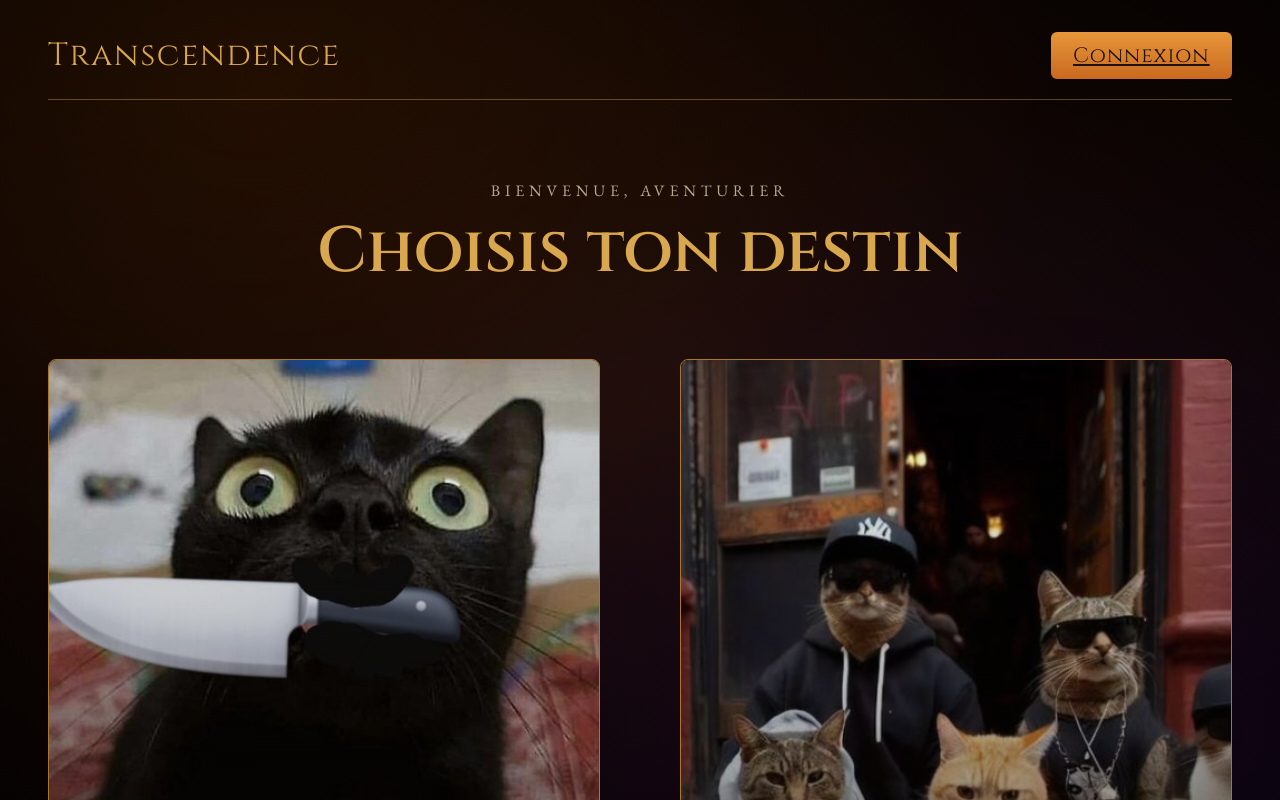
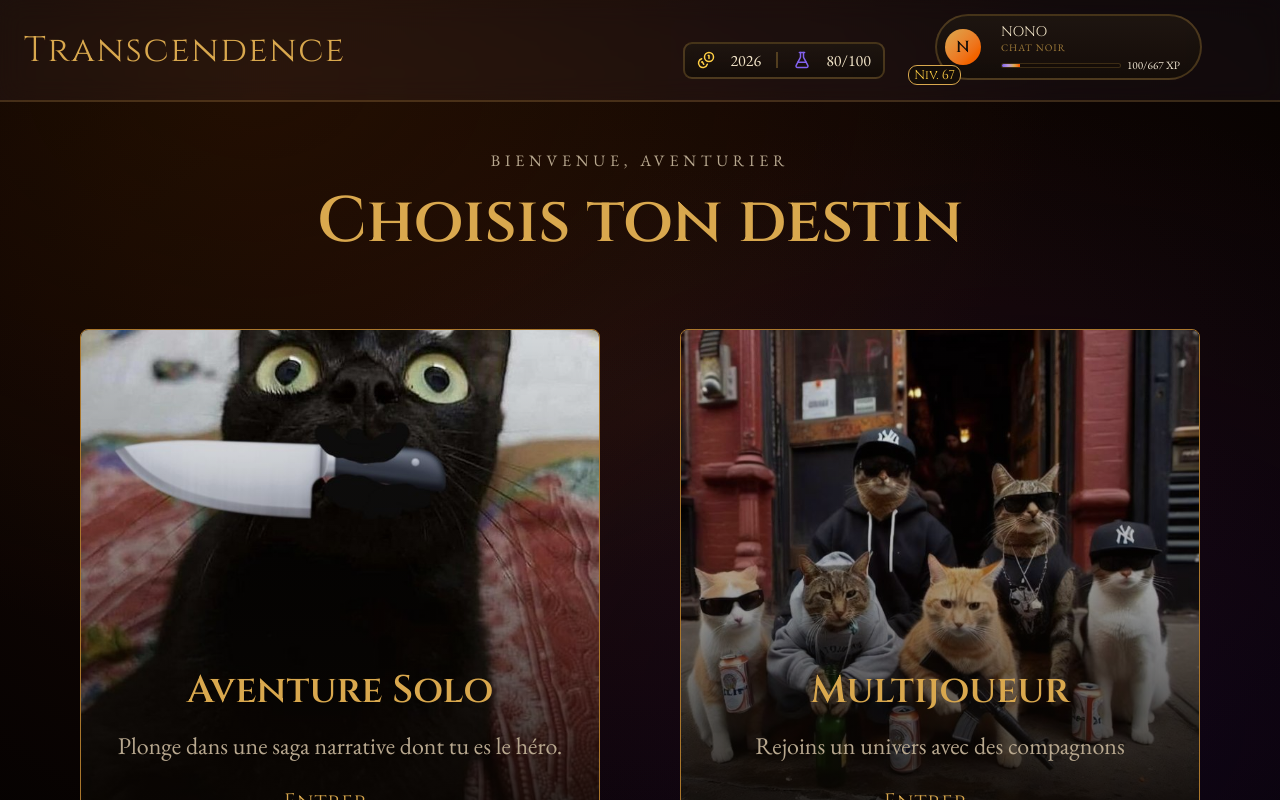
Before and after one commit to nawtam/ft_transcendence, a React (Vite) app in the folder frontend/: page / in a window 1280 px wide. Shown: the top 800 px of the page. Built offline with nearby package versions, Linux system fonts and the light colour scheme.

Commit message:
add connected player header
- New Header.tsx component showing pseudo, level, class, XP, gold, mana
- Conditional rendering in Home.tsx based on auth state
- Dropdown menu on click (profile, friends, settings, logout)
- Styling: gradients, glow on site name, transparent background

```diff
--- /dev/null
+++ b/frontend/src/composants/Header.tsx
@@ -0,0 +1,71 @@
+import { Coins, FlaskConical } from 'lucide-react';
+import { useState } from 'react';
+import '../css/Header.css';
+
+interface Joueur {
+  pseudo: string;
+  niveau: number;
+  classe: string;
+  xpActuel: number;
+  xpTotal: number;
+  or: number;
+  mana: number;
+  manaMax: number;
+}
+
+interface HeaderProps {
+  joueur: Joueur;
+}
+
+function Header({ joueur }: HeaderProps) {
+  const pourcentageXP = (joueur.xpActuel / joueur.xpTotal) * 100;
+  const [menuOuvert, setMenuOuvert] = useState(false);
+  return (
+    <header className="header-connecte">
+      <span className="site-name">Transcendence</span>
+
+      <div className="header-right">
+        <div className="header-stats">
+          <span className="stat-item">
+            <Coins className="stat-icon stat-icon-gold" />
+            {joueur.or}
+          </span>
+          <span className="stat-divider"></span>
+          <span className="stat-item">
+            <FlaskConical className="stat-icon stat-icon-mana" />
+            {joueur.mana}/{joueur.manaMax}
+          </span>
+        </div>
+
+        <div className="header-player" onClick={() => setMenuOuvert(!menuOuvert)}>
+          <div className="avatar-wrapper">
+            <div className="avatar">{joueur.pseudo.charAt(0).toUpperCase()}</div>
+            <div className="level-badge">Niv. {joueur.niveau}</div>
+            {menuOuvert && (
+             <div className="dropdown-menu">
+            <button className="dropdown-item">Mon profil</button>
+            <button className="dropdown-item">Mes amis</button>
+            <button className="dropdown-item">Paramètres</button>
+            <div className="dropdown-divider"></div>
+            <button className="dropdown-item dropdown-item-danger">Déconnexion</button>
+            </div>
+)}
+          </div>
+
+          <div className="player-info">
+            <span className="player-pseudo">{joueur.pseudo}</span>
+            <span className="player-classe">{joueur.classe}</span>
+            <div className="player-xp-row">
+              <div className="xp-barre-fond">
+                <div className="xp-barre-remplie" style={{ width: `${pourcentageXP}%` }}></div>
+              </div>
+              <span className="xp-text">{joueur.xpActuel}/{joueur.xpTotal} XP</span>
+            </div>
+          </div>
+        </div>
+      </div>
+    </header>
+  );
+}
+
+export default Header;
--- /dev/null
+++ b/frontend/src/css/Header.css
@@ -0,0 +1,256 @@
+.header-connecte {
+  position: sticky;
+  top: 0;
+  z-index: 40;
+  display: flex;
+  align-items: center;
+  justify-content: space-between;
+  gap: 20px;
+  padding: 12px 24px;
+  border-bottom: 2px solid color-mix(in oklch, var(--color-gold) 20%, transparent);
+  backdrop-filter: blur(12px);
+  background-color: color-mix(in oklch, var(--color-cosmo) 5%, transparent);
+}
+
+.site-name {
+  font-family: var(--font-display);
+  color: var(--color-gold);
+  font-size: 2.2rem;
+  letter-spacing: 0.05em;
+}
+
+.header-right {
+  display: flex;
+  align-items: center;
+  gap: 50px;
+}
+
+/* --- Panneau partagé (pilule stats + bloc joueur) --- */
+.header-stats
+{
+    display: flex;
+    align-items: center;
+    border-radius: 9px;
+    background: linear-gradient(180deg,
+    color-mix(in oklch, var(--color-bg-elevated) 95%, transparent),
+    color-mix(in oklch, var(--color-bg) 95%, transparent)
+  );
+  border: 2.5px solid color-mix(in oklch, var(--color-gold) 25%, transparent);
+  backdrop-filter: blur(10px);
+}
+.header-player {
+  display: flex;
+  align-items: center;
+  border-radius: 999px;
+  background: linear-gradient(
+    180deg,
+    color-mix(in oklch, var(--color-bg-elevated) 95%, transparent),
+    color-mix(in oklch, var(--color-bg) 95%, transparent)
+  );
+  border: 2px solid color-mix(in oklch, var(--color-gold) 25%, transparent);
+  backdrop-filter: blur(10px);
+}
+
+.header-stats {
+  gap: 15px;
+  padding: 6px 12px;
+  margin-bottom: -20px;
+}
+
+.header-player {
+  gap: 20px;
+  z-index: 50;
+  padding: 8px 16px 8px 10 px;
+  transition: all 0.3s ease;
+  margin-right: 54px;
+  margin-bottom: 8px;
+  margin-top: 2px;
+  padding: 6px 20px 6px 8px;
+  position: relative;
+  cursor: pointer;
+}
+
+.header-player:hover {
+  border-color: color-mix(in oklch, var(--color-gold) 60%, transparent);
+  box-shadow: 0 0 25px color-mix(in oklch, var(--color-gold) 25%, transparent);
+  transform: translateY(-2px);
+}
+
+.stat-item {
+  display: flex;
+  align-items: center;
+  gap: 15px;
+  font-size: 1rem;
+  font-weight: 6000;
+  color: var(--color-parchment);
+  font-variant-numeric: tabular-nums;
+}
+
+.stat-icon {
+  width: 18px;
+  height: 18px;
+}
+
+.stat-icon-gold {
+  color: var(--color-gold-bright);
+}
+
+.stat-icon-mana {
+  color: var(--color-arcane);
+}
+
+.stat-divider {
+  width: 2px;
+  height: 16px;
+  background-color: color-mix(in oklch, var(--color-gold) 30%, transparent);
+}
+
+/* --- Avatar + niveau --- */
+.avatar-wrapper {
+  position: relative;
+  width: 36px;
+  height: 36px;
+  flex-shrink: 0;
+}
+
+.avatar {
+  width: 36px;
+  height: 36px;
+  border-radius: 50%;
+  background: linear-gradient(to bottom right, var(--color-gold), var(--color-ember));
+  display: flex;
+  align-items: center;
+  justify-content: center;
+  font-family: var(--font-display);
+  font-weight: bold;
+  font-size: 1rem;
+  color: var(--color-bg);
+}
+
+.level-badge {
+  position: absolute;
+  bottom: -20px;
+  right: 20px;
+  height: 20px;
+  min-width: 16px;
+  padding: 3px 5px;
+  border-radius: 9px;
+  background-color: var(--color-bg);
+  border: 1px solid var(--color-gold);
+  display: flex;
+  align-items: center;
+  justify-content: center;
+  font-size: 0.8rem;
+  font-family: var(--font-display);
+  color: var(--color-gold-bright);
+  white-space: nowrap;
+}
+
+/* --- Infos joueur --- */
+.player-info {
+  display: flex;
+  flex-direction: column;
+}
+
+.player-pseudo {
+  font-family: var(--font-display);
+  color: var(--color-parchment);
+  font-size: 0.875rem;
+}
+
+.player-classe {
+  font-family: var(--font-body);
+  color: color-mix(in oklch, var(--color-gold) 70%, transparent);
+  font-size: 0.625rem;
+  text-transform: uppercase;
+  letter-spacing: 0.1em;
+}
+
+.player-xp-row {
+  display: flex;
+  align-items: center;
+  gap: 6px;
+  margin-top: 4px;
+}
+
+.xp-barre-fond {
+  width: 120px;
+  height: 5px;
+  border-radius: 999px;
+  background-color: color-mix(in oklch, var(--color-bg) 60%, transparent);
+  border: 1px solid color-mix(in oklch, var(--color-gold) 20%, transparent);
+  overflow: hidden;
+}
+
+.xp-barre-remplie {
+  height: 100%;
+  background: linear-gradient(to right, var(--color-arcane), var(--color-cosmo), var(--color-gold), var(--color-ember));
+}
+
+.xp-text {
+  font-size: 0.7rem;
+  color: color-mix(in oklch, var(#ffffffb2) 60%, transparent);
+  font-variant-numeric: tabular-nums;
+}
+
+/*---- menu deroulant*/
+
+.dropdown-menu {
+  position: absolute;
+  top: calc(100% + 13.5px);
+  right: -170px;
+  z-index: 10;
+  margin-right: 12px;
+  min-width: 180px;
+  display: flex;
+  flex-direction: column;
+  padding: 6px;
+  border-radius: 5px;
+  background: linear-gradient(
+    180deg,
+    color-mix(in oklch, var(--color-bg-elevated) 95%, transparent),
+    color-mix(in oklch, var(--color-bg) 90%, transparent)
+  );
+  border: 1.5px solid color-mix(in oklch, var(--color-gold) 30%, transparent);
+  backdrop-filter: blur(10px);
+  box-shadow:
+     0 8px 16px color-mix(in oklch, var(--color-gold) 12%, transparent),
+     0 8px 24px rgba(0, 0, 0, 0.4);
+  z-index: 50;
+}
+.dropdown-menu:hover {
+  border-color: color-mix(in oklch, var(--color-gold) 60%, transparent);
+  box-shadow: 0 0 25px color-mix(in oklch, var(--color-gold) 25%, transparent);
+}
+
+.dropdown-item {
+  display: flex;
+  align-items: center;
+  width: 100%;
+  padding: 10px 14px;
+  border: none;
+  background: transparent;
+  border-radius: 6px;
+  font-family: var(--font-body);
+  font-size: 0.9rem;
+  color: var(--color-text);
+  text-align: left;
+  cursor: pointer;
+  transition: background-color 0.2s ease, color 0.2s ease;
+}
+
+.dropdown-item:hover {
+  background-color: color-mix(in oklch, var(--color-gold) 12%, transparent);
+  color: var(--color-gold-bright);
+}
+
+.dropdown-divider {
+  height: 1px;
+  margin: 6px 8px;
+  background-color: color-mix(in oklch, var(--color-gold) 20%, transparent);
+}
+
+.dropdown-item-danger:hover {
+  background-color: color-mix(in oklch, var(--color-destructive, #c0392b) 20%, transparent);
+  color: #ff6b6b;
+}
--- a/frontend/src/css/Home.css
+++ b/frontend/src/css/Home.css
@@ -4,19 +4,26 @@
 }
 
 .header {
+  position: sticky;
+  top: 0;
+  z-index: 40;
   display: flex;
+  align-items: center;
   justify-content: space-between;
-  align-items: center;
-  padding-bottom: 1.25rem;
-  border-bottom: 1px solid rgba(217, 168, 78, 0.4);
-  margin-bottom: 1rem;
+  gap: 20px;
+  padding: 12px 24px;
+  border-bottom: 2px solid color-mix(in oklch, var(--color-gold) 20%, transparent);
+  backdrop-filter: blur(12px);
+  background-color: color-mix(in oklch, var(--color-cosmo) 5%, transparent);
 }
 
 .Transcendence {
   font-family: var(--font-display);
   color: var(--color-gold);
   letter-spacing: 0.05em;
-  font-size: 2rem;
+  font-size: 2.2rem;
+  margin-bottom: 10px;
+  margin-top: 20px;
   text-decoration: none;
 }
 
@@ -25,9 +32,9 @@
   background: linear-gradient(180deg, #e8963a, #c9691f);
   color: #1a1006;
   border: none;
-  padding: 0.6rem 1.4rem;
+  padding: 0.5rem 1.4rem;
   border-radius: 6px;
-  font-size: 0.85rem;
+  font-size: 0.5rem;
   letter-spacing: 1em;
   cursor: pointer;
   transition: color 0.25s ease;
@@ -39,7 +46,7 @@
 
 .hero {
   text-align: center;
-  margin-top: 5rem;
+  margin-top: 1rem;
 }
 
 .eyebrow {
@@ -65,8 +72,8 @@
 
 .card {
   position: relative;
-  width: 820px;
-  height: 820px;
+  width: 520px;
+  height: 520px;
   border: 1px solid var(--color-gold-dark);
   border-radius: 8px;
   overflow: hidden;
--- a/frontend/src/css/index.css
+++ b/frontend/src/css/index.css
@@ -7,6 +7,11 @@
   --color-text-muted: #b8a88f;
   --font-display: 'Cinzel', serif;
   --font-body: 'EB Garamond', serif;
+  --color-gold-bright: oklch(0.88 0.16 85);
+  --color-ember: oklch(0.65 0.22 40);
+  --color-arcane: oklch(0.6 0.2 290);
+  --color-parchment: oklch(0.92 0.04 85);
+    --color-cosmo: oklch(72.658% 0.1046 307.14);
 }
 
 * {
--- a/frontend/src/pages/Home.tsx
+++ b/frontend/src/pages/Home.tsx
@@ -1,7 +1,8 @@
-import DestinyCard from '../composants/DestinyCard'
-import soloImage from '../assets/home/solo.jpg'
-import multiImage from '../assets/home/multi.jpg'
-import { Link } from 'react-router-dom'
+import DestinyCard from '../composants/DestinyCard';
+import soloImage from '../assets/home/solo.jpg';
+import multiImage from '../assets/home/multi.jpg';
+import Header from '../composants/Header';
+import { Link } from 'react-router-dom';
 import { useState } from "react";
 import '../css/Home.css'
 
@@ -21,22 +22,27 @@ function Home() {
     pseudo: "NONO",
     niveau: 67,
     classe: "chat noir",
-    xpActuel: 667,
+    xpActuel: 100,
     xpTotal: 667,
     or: 2026,
     mana: 80,
     manaMax: 100,
   });
-  return (
-    <div className="page">
+return (
+  <div>
+    {joueur ? (
+
+      <Header joueur={joueur} />
+    ) : (
       <header className="header">
         <span className="Transcendence">Transcendence</span>
-        <Link to="/connexion" className="btn-connexion">Connexion</Link>      </header>
-
+        <Link to="/connexion" className="btn-connexion">Connexion</Link>
+      </header>
+    )}
+    <div className="page">
       <main className="hero">
         <p className="eyebrow">Bienvenue, aventurier</p>
         <h1 className="title">Choisis ton destin</h1>
-
         <div className="cards">
           <DestinyCard
             title="Aventure Solo"
@@ -53,7 +59,8 @@ function Home() {
         </div>
       </main>
     </div>
-  )
+  </div>
+);
 }
 
 export default Home
```
